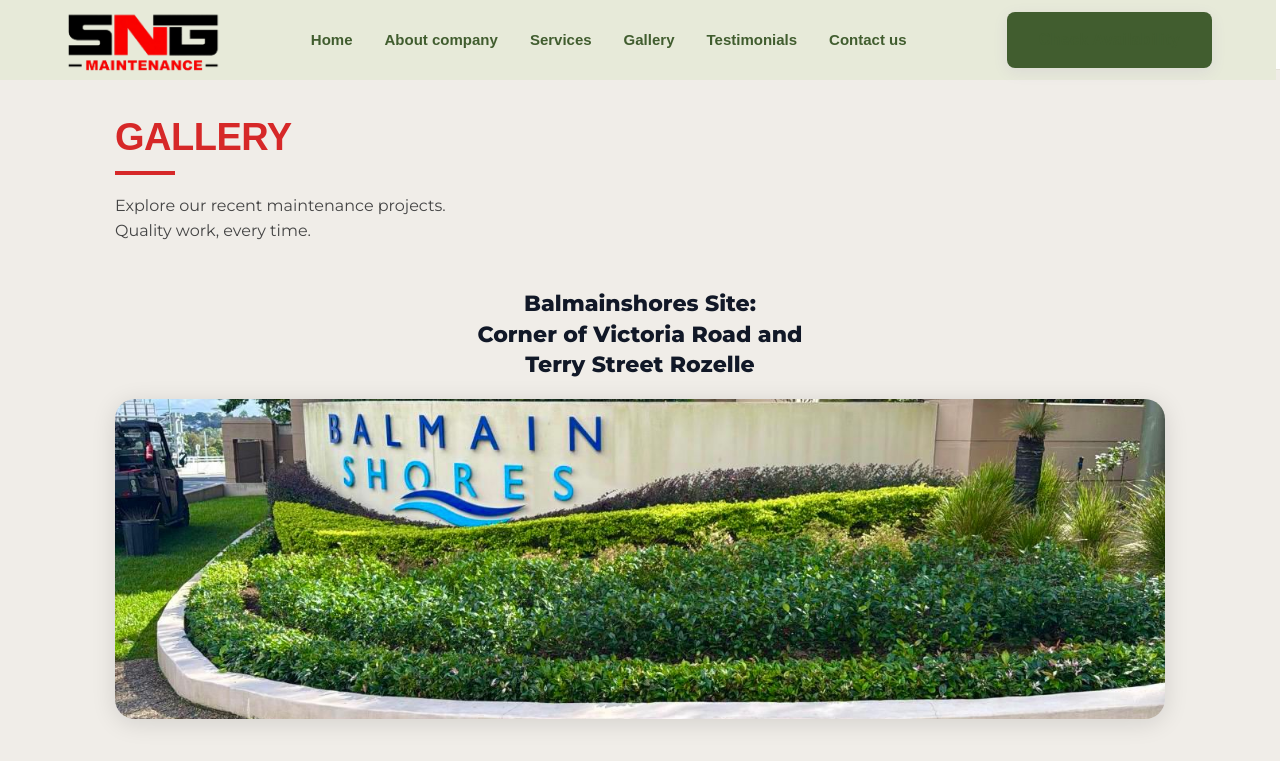
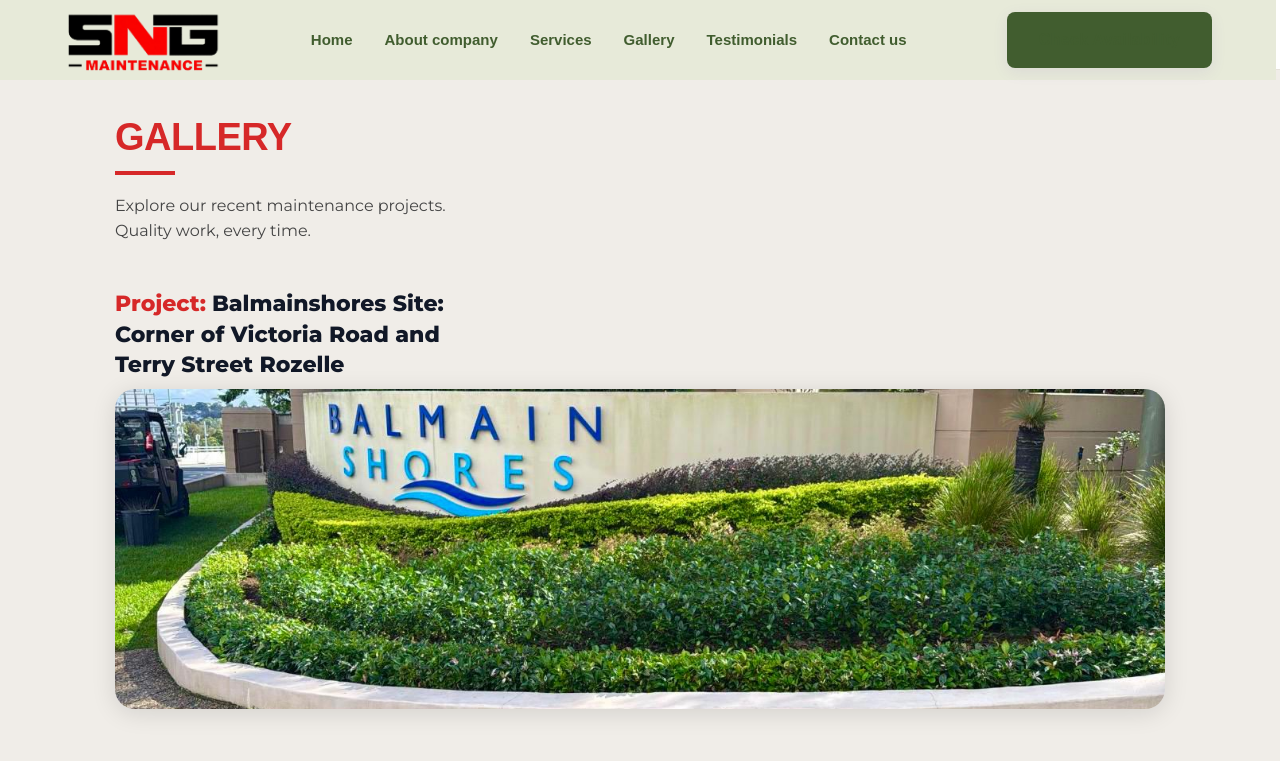
Before and after one commit to brandsbarrel/DNS, a React (Vite) app: page /gallery in a window 1280 px wide. Shown: the top 761 px of the page. Built offline with nearby package versions, Linux system fonts and the light colour scheme.

Commit message:
Change in gallery page

```diff
--- a/src/Pages/Gallery/Gallery.css
+++ b/src/Pages/Gallery/Gallery.css
@@ -104,12 +104,19 @@ body{
   margin-bottom:50px;
 }
 
+/* LEFT-ALIGNED, reduced bottom gap */
 .sng-project-title{
-  text-align:center;
-  margin-bottom:18px;
+  text-align:left;
+  margin-bottom:8px;
   font-size:22px;
   font-weight:800;
   line-height:1.4;
+}
+
+/* Red "Project:" label */
+.sng-project-label{
+  color:#d62828;
+  margin-right:6px;
 }
 
 /* IMAGE CONTAINER */
--- a/src/Pages/Gallery/Gallery.jsx
+++ b/src/Pages/Gallery/Gallery.jsx
@@ -78,6 +78,8 @@ export default function Gallery() {
           >
             <div className="sng-project-title">
 
+              <span className="sng-project-label">Project:</span>
+
               {project.site}
 
               {project.location && (
```
